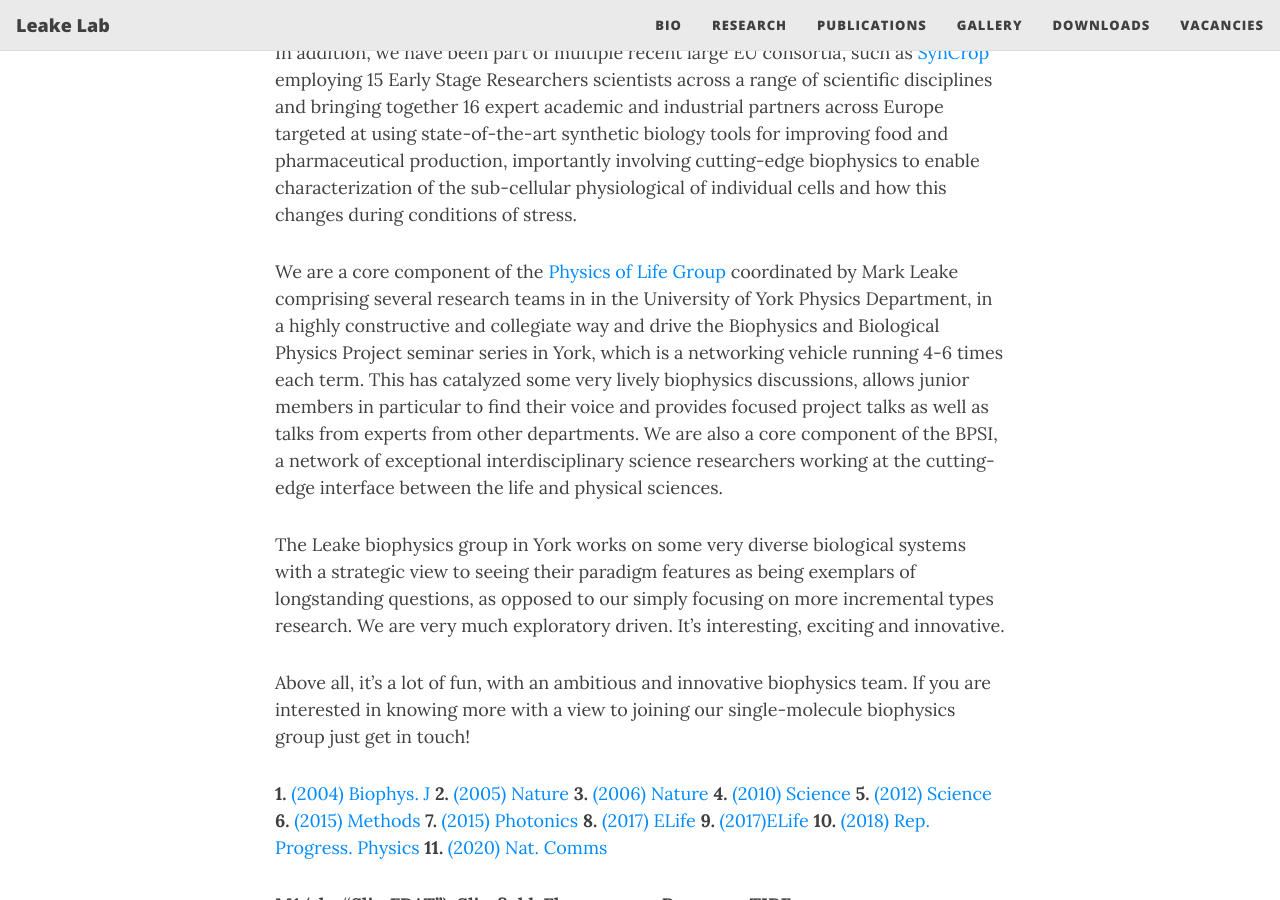
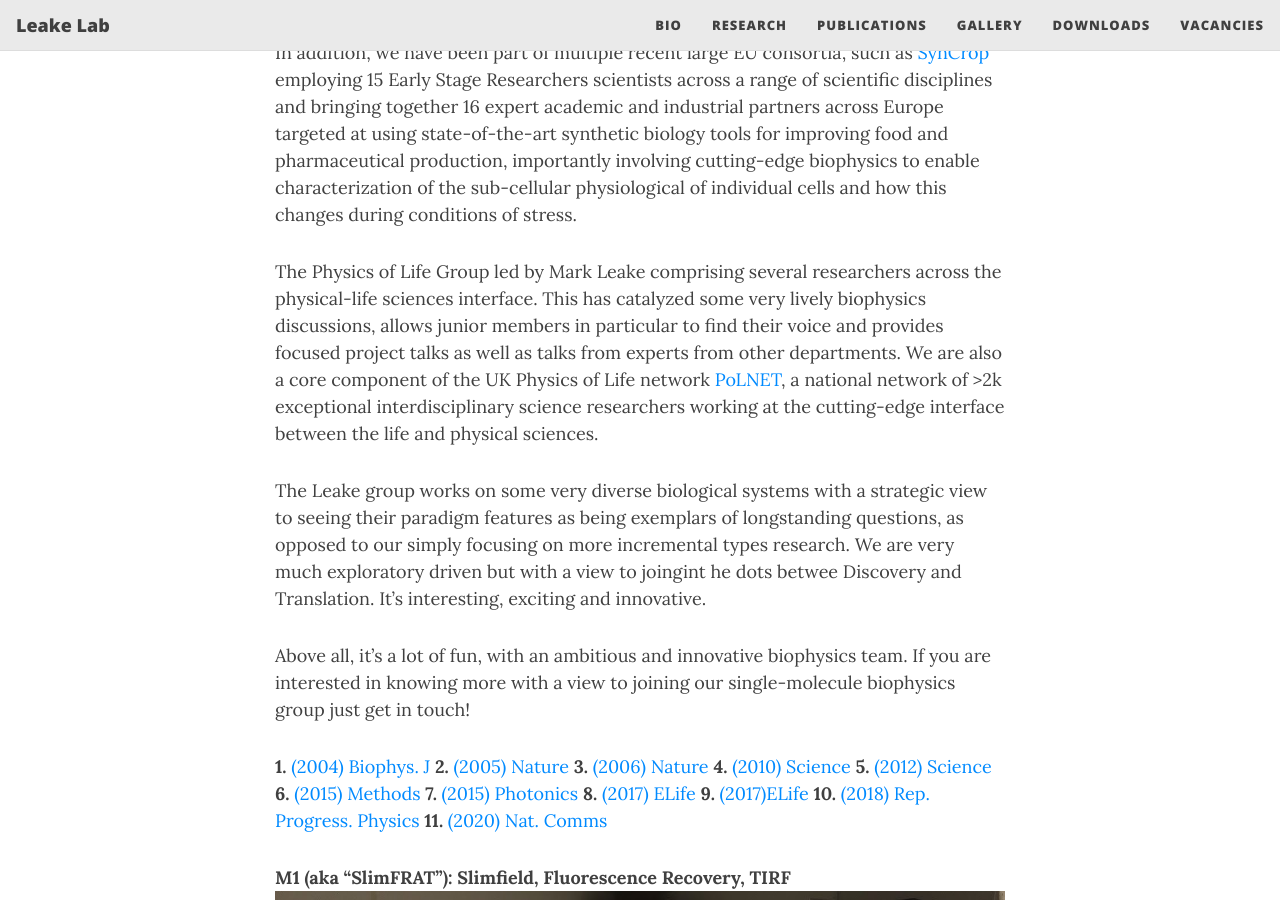
Before and after one commit to york-biophysics/york-biophysics.github.io, a Jekyll site: the page built from Research.md, in a window 1280 px wide and 900 px high, scrolled down 915 px. Built offline with Jekyll 4.4.1, drawn with Linux system fonts in a browser that asks for light colours; nearby versions of some CDN libraries.

Commit message:
modified research text

```diff
--- a/Research.md
+++ b/Research.md
@@ -40,23 +40,20 @@ cutting-edge biophysics to enable characterization of the sub-cellular
 physiological of individual cells and how this changes during conditions of
 stress.
 
-We are a core component of the
-[Physics of Life Group](https://www.york.ac.uk/physics-engineering-technology/research/physics-of-life/)
-coordinated by Mark Leake
-comprising several research teams in in the University of York Physics
-Department, in a highly constructive and collegiate way and drive the
-Biophysics and Biological Physics Project seminar series in York, which is a
-networking vehicle running 4-6 times each term. This has catalyzed some very
+The
+Physics of Life Group
+led by Mark Leake
+comprising several researchers across the physical-life sciences interface. This has catalyzed some very
 lively biophysics discussions, allows junior members in particular to find
 their voice and provides focused project talks as well as talks from experts
-from other departments. We are also a core component of the BPSI, a network of
+from other departments. We are also a core component of the UK Physics of Life network [PoLNET](https://www.physicsoflife.org.uk/), a national network of >2k
 exceptional interdisciplinary science researchers working at the cutting-edge
 interface between the life and physical sciences.
 
-The Leake biophysics group in York works on some very diverse biological
+The Leake group  works on some very diverse biological
 systems with a strategic view to seeing their paradigm features as  being
 exemplars of longstanding questions, as opposed to our simply focusing on more
-incremental types research. We are very much exploratory driven.  It's
+incremental types research. We are very much exploratory driven but with a view to joingint he dots betwee Discovery and Translation.  It's
 interesting, exciting and innovative.
 
 Above all, it's a lot of fun, with an ambitious and innovative
```
